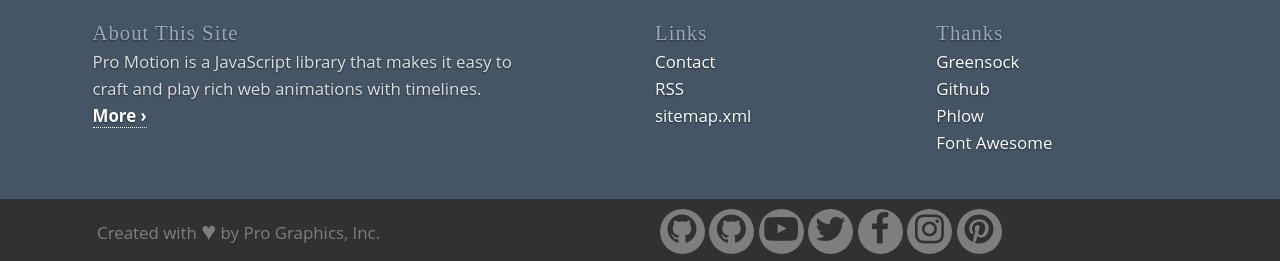
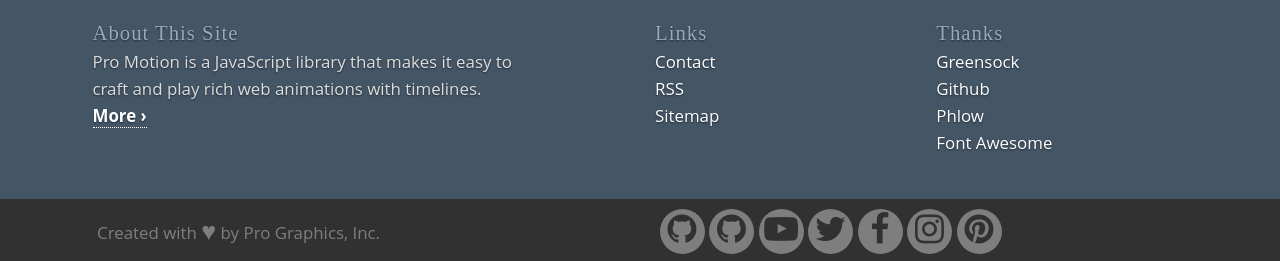
Before and after one commit to ProGraphics/prostyle.io, a Jekyll site: the page built from index.md, in a window 1280 px wide. Shown: the part 1724-1985 px from the top of the page. Built offline with Jekyll 4.4.1, drawn with Linux system fonts in a browser that asks for light colours; nearby versions of some CDN libraries; a script that is not in the unit is left out.

Commit message:
Sitemap link without extension

```diff
--- a/_data/services.yml
+++ b/_data/services.yml
@@ -8,6 +8,6 @@
   url: "/feed.xml"
   title: "Subscribe to RSS"
 
-- name: "sitemap.xml"
+- name: "Sitemap"
   url: "/sitemap.xml"
   title: "Sitemap"
```
